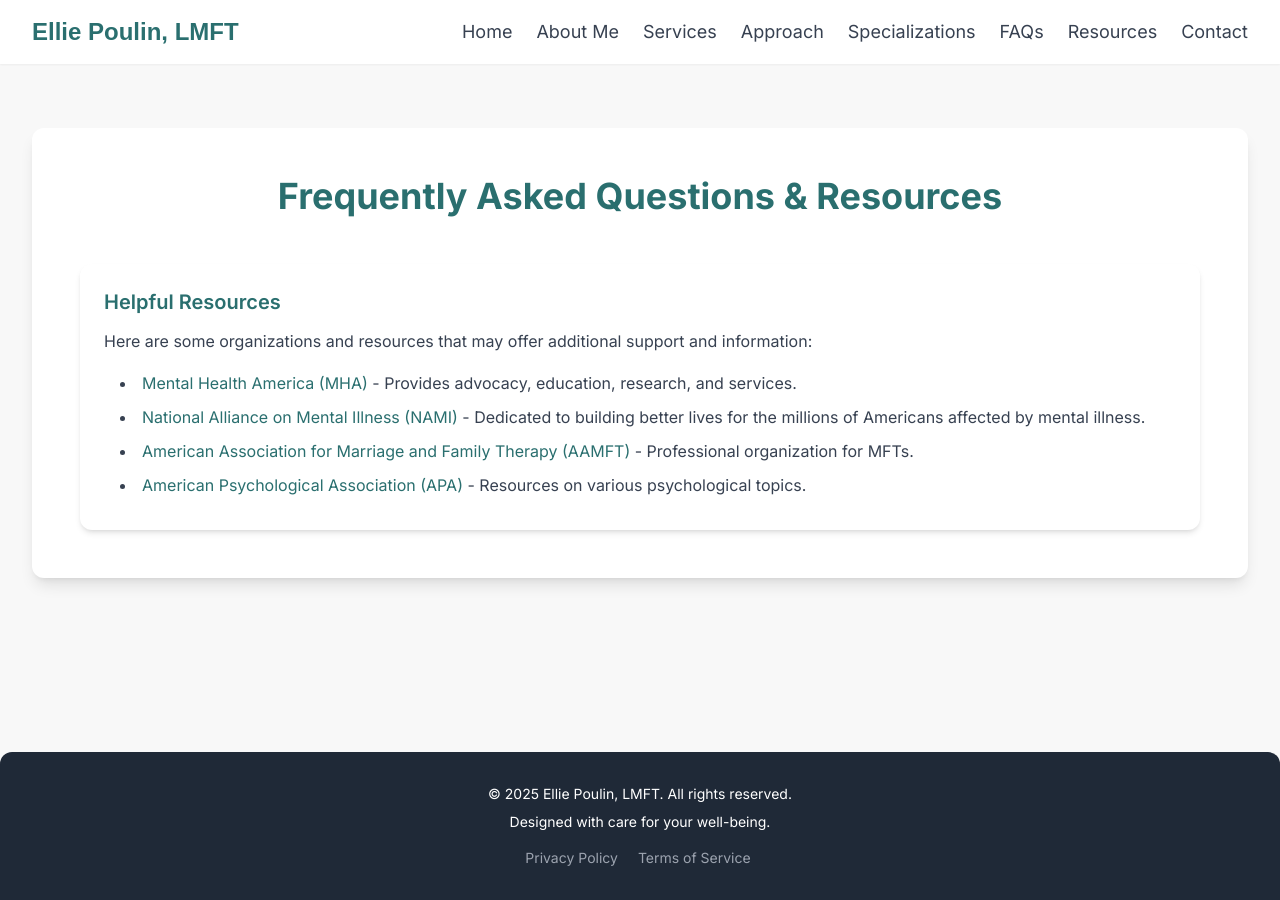
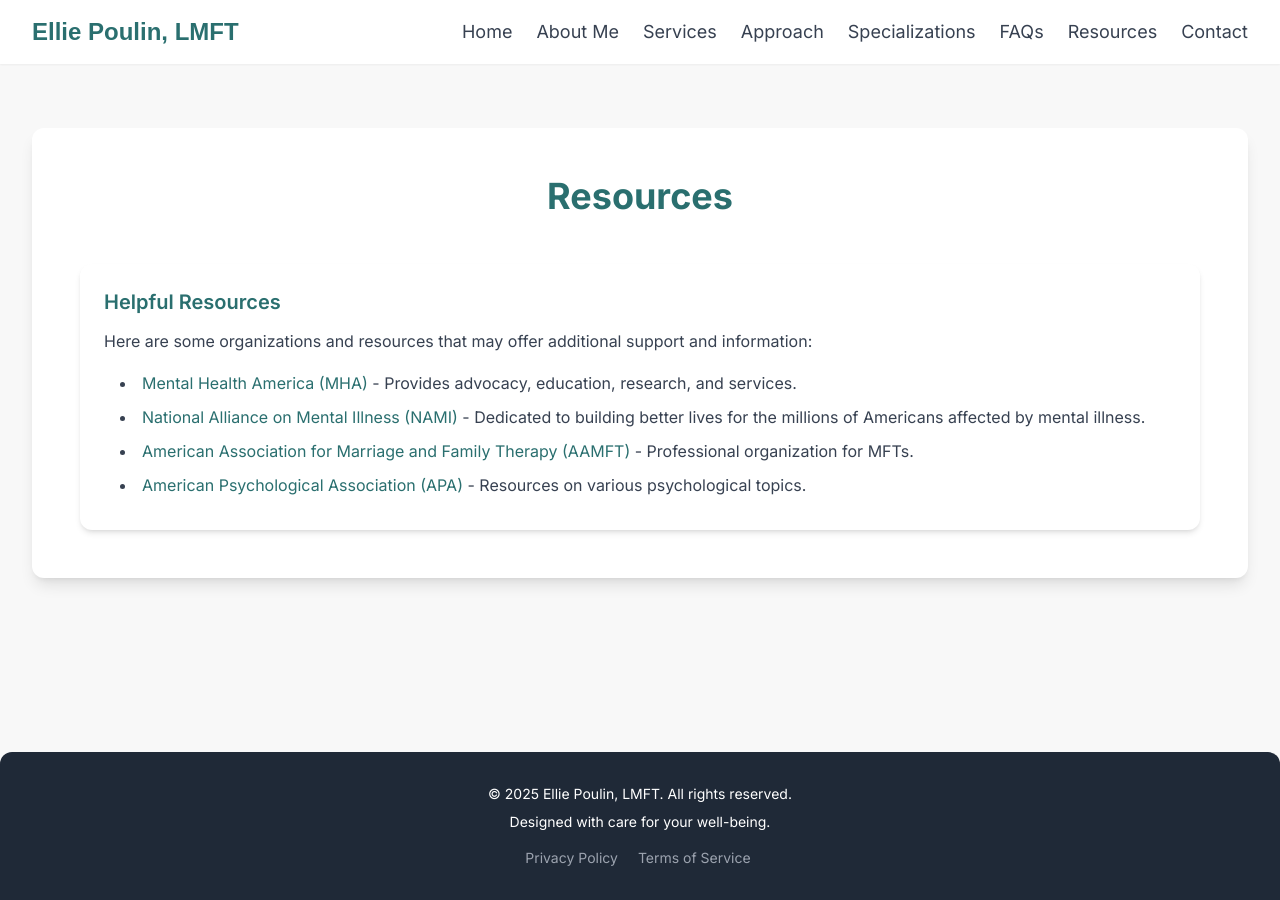
Before and after one commit to elliepoulin/elliepoulin.github.io, a Jekyll site: the page built from resources.html, in a window 1280 px wide. Built offline with Jekyll 4.4.1, drawn with Linux system fonts in a browser that asks for light colours; nearby versions of some CDN libraries; some web fonts are replaced.

Commit message:
Update resources.html

```diff
--- a/resources.html
+++ b/resources.html
@@ -6,7 +6,7 @@
 
 <section class="py-16 px-4 sm:px-6 lg:px-8 container mx-auto mb-12">
     <div class="bg-white p-8 md:p-12 rounded-xl shadow-lg">
-        <h1 class="text-4xl font-bold text-primary-dark text-center mb-12">Frequently Asked Questions & Resources</h1>
+        <h1 class="text-4xl font-bold text-primary-dark text-center mb-12">Resources</h1>
         <div class="grid grid-cols-1 md:grid-cols-2 gap-8">
             <!-- Resources Section -->
             <div class="bg-white p-6 rounded-xl shadow-md md:col-span-2">
```
